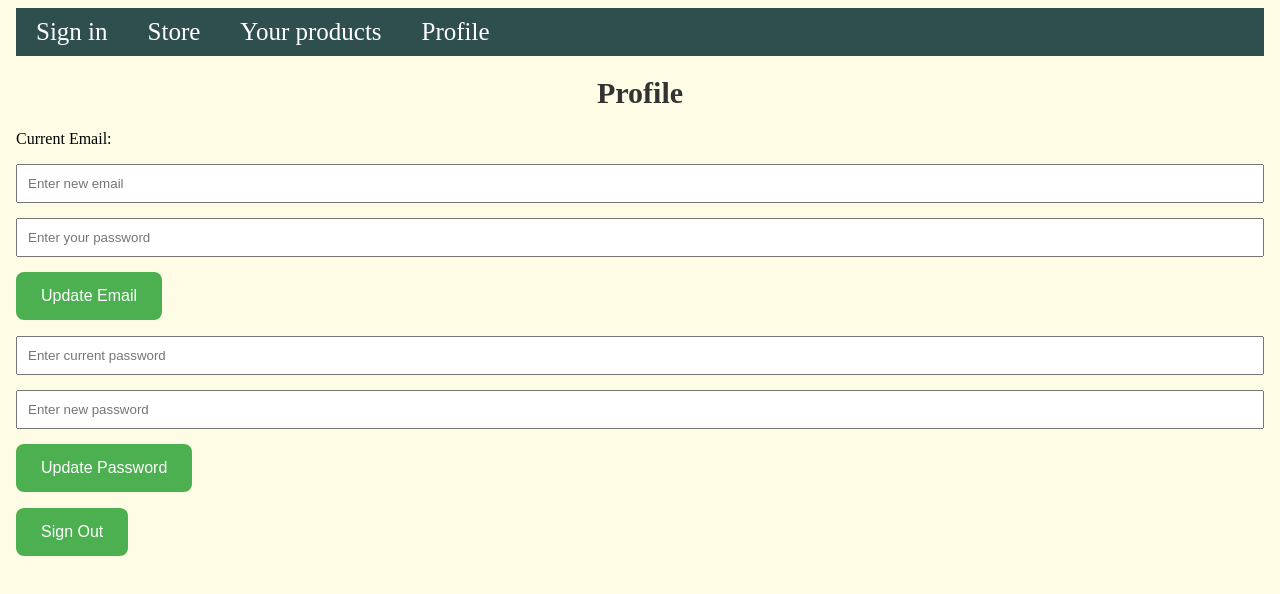
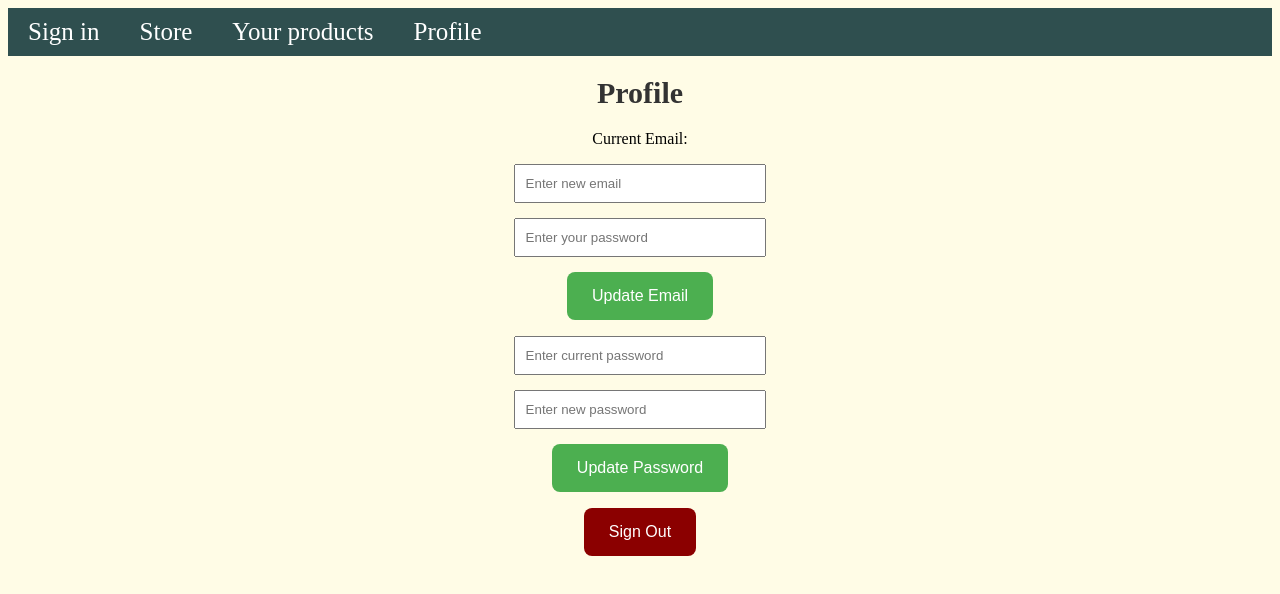
Before and after one commit to SenchaBka/Group-Project---Web-Store, a React (Create React App) app: page /profile in a window 1280 px wide. Shown: the top 594 px of the page. Built offline with nearby package versions, Linux system fonts and the light colour scheme.

Commit message:
Add style to Profile page

```diff
--- a/src/firebase_setup/Profile.js
+++ b/src/firebase_setup/Profile.js
@@ -37,14 +37,14 @@ const Profile = () => {
 
   return (
     <>
-      <body>
-        <Navigation />
+      <Navigation />
+      <body id='profilePage'>
         <h1>Profile</h1>
         <p id='userEmail'>Current Email: {currentEmail}</p>
         {error && <p style={{ color: 'red' }}>{error}</p>}
         <input type="email" id="newEmail" placeholder="Enter new email" required />
         <input type="password" id="currentPassword" placeholder="Enter your password" required />
-        <button onClick={() => changeEmail(newEmail, password)}>Update Email</button>
+        <button onClick={() => changeEmail(newEmail, password, setCurrentEmail)}>Update Email</button>
         <p id="emailChangeMessage"></p>
 
         <input type="password" id="password" placeholder="Enter current password" required />
@@ -52,7 +52,7 @@ const Profile = () => {
         <button onClick={() => changePassword(password, newPassword)}>Update Password</button>
         <p id="passwordChangeMessage"></p>
 
-        <button onClick={() => handleLogout(setCurrentEmail)}>Sign Out</button>
+        <button id='signOutButton' onClick={() => handleLogout(setCurrentEmail)}>Sign Out</button>
         <p id="signOutMessage"></p>
       </body>
     </>
--- a/src/index.css
+++ b/src/index.css
@@ -220,3 +220,14 @@ ul {
   margin: auto;
   text-align: center;
 }
+
+/*Profile Page*/
+#profilePage{
+  width: 20%;
+  margin: auto;
+  text-align: center;
+}
+
+#signOutButton{
+  background-color: darkred;
+}
```
